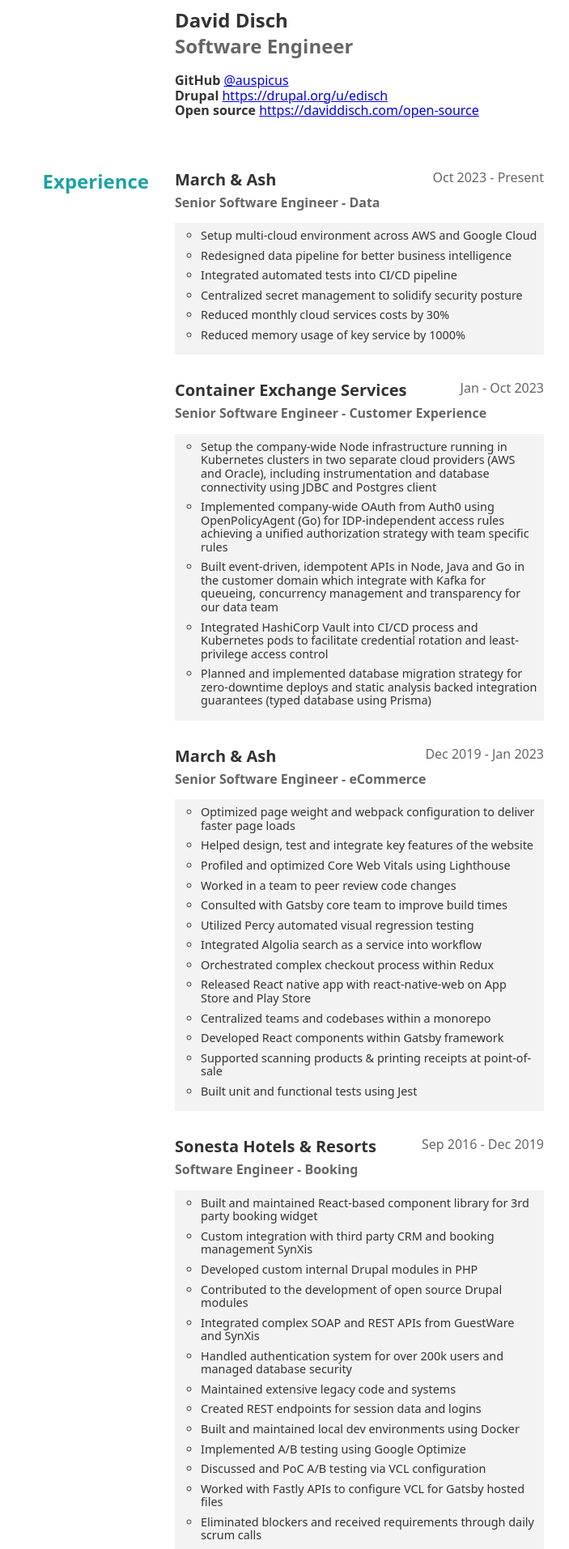
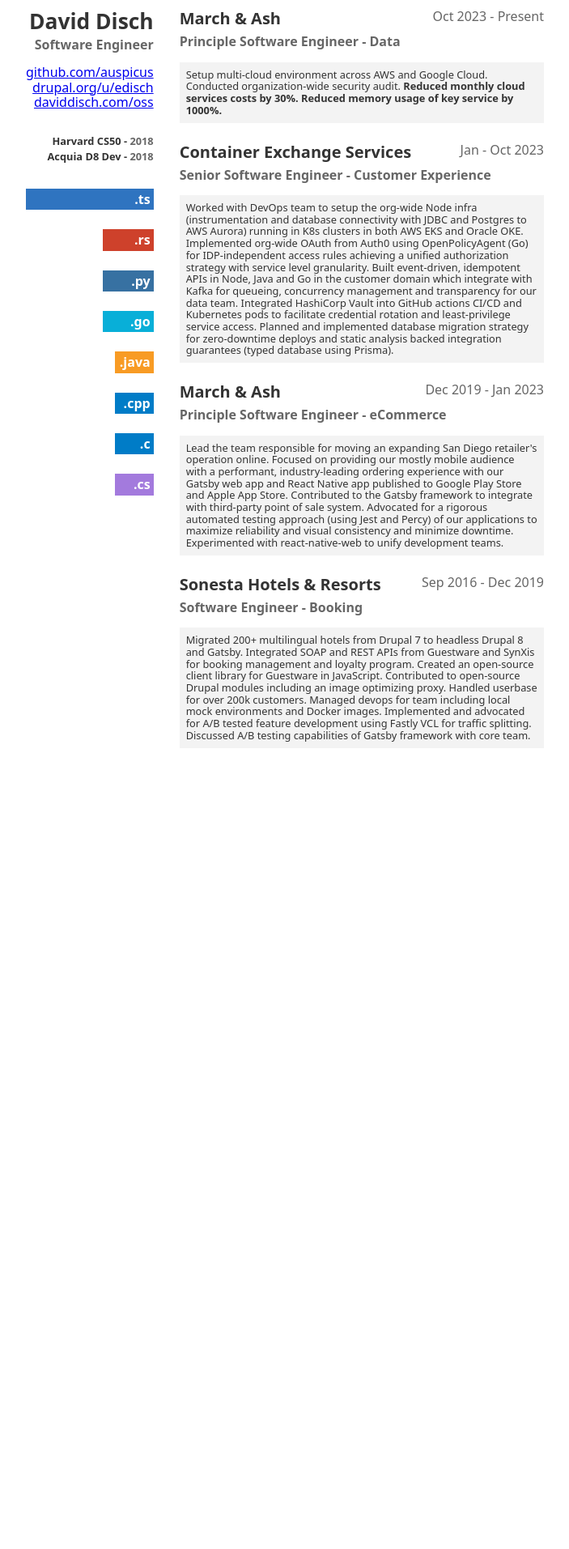
Before and after one commit to Auspicus/daviddisch.com, a Next.js app: page /cv in a window 1280 px wide. Shown: the part 80-1993 px from the top of the page at 81% size, without its empty margins (288-991 px from the left). After the commit the page ends 1076 px from the top, so only its background shows below. Built offline with nearby package versions, Linux system fonts and the light colour scheme.

Commit message:
Shorten CV so that it's one printable A4 page

```diff
--- a/components/Layout/index.tsx
+++ b/components/Layout/index.tsx
@@ -8,7 +8,7 @@
 const pages = [
   {title: 'whois', url: '/'},
   {title: 'ls -la', url: '/blog'},
-  {title: 'git log', url: '/open-source'},
+  {title: 'git log', url: '/oss'},
   {title: 'history', url: '/cv'},
 ]
 
--- a/next.config.js
+++ b/next.config.js
@@ -2,6 +2,12 @@
 const nextConfig = {
   reactStrictMode: true,
   swcMinify: true,
+  redirects: async () => {
+    return [{
+      source: '/open-source',
+      destination: '/oss'
+    }]
+  },
   webpack(config) {
     config.module.rules.push({
       test: /\.svg$/,
--- a/pages/cv.tsx
+++ b/pages/cv.tsx
@@ -5,134 +5,106 @@
   experience: [
     {
       company: "March & Ash",
-      position: "Senior Software Engineer - Data",
+      position: "Principle Software Engineer - Data",
       date: "Oct 2023 - Present",
       description:
-        `<ul class="reset-list">
-          <li>Setup multi-cloud environment across AWS and Google Cloud</li>
-          <li>Redesigned data pipeline for better business intelligence</li>
-          <li>Integrated automated tests into CI/CD pipeline</li>
-          <li>Centralized secret management to solidify security posture</li>
-          <li>Reduced monthly cloud services costs by 30%</li>
-          <li>Reduced memory usage of key service by 1000%</li>
-        </ul>`,
+        `<p>Setup multi-cloud environment across AWS and Google Cloud. Conducted organization-wide security audit. <b>Reduced monthly cloud services costs by 30%. Reduced memory usage of key service by 1000%.</b></p>`,
     },
     {
       company: "Container Exchange Services",
       position: "Senior Software Engineer - Customer Experience",
       date: "Jan - Oct 2023",
-      description: `<ul class="reset-list">
-        <li>Setup the company-wide Node infrastructure running in Kubernetes clusters in two separate cloud providers (AWS and Oracle), including instrumentation and database connectivity using JDBC and Postgres client</li>
-        <li>Implemented company-wide OAuth from Auth0 using OpenPolicyAgent (Go) for IDP-independent access rules achieving a unified authorization  strategy with team specific rules</li>
-        <li>Built event-driven, idempotent APIs in Node, Java and Go in the customer domain which integrate with Kafka for queueing, concurrency management and transparency for our data team</li>
-        <li>Integrated HashiCorp Vault into CI/CD process and Kubernetes pods to facilitate credential rotation and least-privilege access control</li>
-        <li>Planned and implemented database migration strategy for zero-downtime deploys and static analysis backed integration guarantees (typed database using Prisma)</li>
-      </ul>`,
+      description: `<p>Worked with DevOps team to setup the org-wide Node infra (instrumentation and database connectivity with JDBC and Postgres to AWS Aurora) running in K8s clusters in both AWS EKS and Oracle OKE.
+      Implemented org-wide OAuth from Auth0 using OpenPolicyAgent (Go) for IDP-independent access rules achieving a unified authorization strategy with service level granularity.
+      Built event-driven, idempotent APIs in Node, Java and Go in the customer domain which integrate with Kafka for queueing, concurrency management and transparency for our data team.
+      Integrated HashiCorp Vault into GitHub actions CI/CD and Kubernetes pods to facilitate credential rotation and least-privilege service access.
+      Planned and implemented database migration strategy for zero-downtime deploys and static analysis backed integration guarantees (typed database using Prisma).</p>`,
     },
     {
       company: "March & Ash",
-      position: "Senior Software Engineer - eCommerce",
+      position: "Principle Software Engineer - eCommerce",
       date: "Dec 2019 - Jan 2023",
       description:
-        `<ul class="reset-list">
-          <li>Optimized page weight and webpack configuration to deliver faster page loads</li>
-          <li>Helped design, test and integrate key features of the website</li>
-          <li>Profiled and optimized Core Web Vitals using Lighthouse</li>
-          <li>Worked in a team to peer review code changes</li>
-          <li>Consulted with Gatsby core team to improve build times</li>
-          <li>Utilized Percy automated visual regression testing</li>
-          <li>Integrated Algolia search as a service into workflow</li>
-          <li>Orchestrated complex checkout process within Redux</li>
-          <li>Released React native app with react-native-web on App Store and Play Store</li>
-          <li>Centralized teams and codebases within a monorepo</li>
-          <li>Developed React components within Gatsby framework</li>
-          <li>Supported scanning products &amp; printing receipts at point-of-sale</li>
-          <li>Built unit and functional tests using Jest</li>
-        </ul>`,
+        `<p>Lead the team responsible for moving an expanding San Diego retailer's operation online.
+        Focused on providing our mostly mobile audience with a performant, industry-leading ordering experience with our Gatsby web app and React Native app published to Google Play Store and Apple App Store.
+        Contributed to the Gatsby framework to integrate with third-party point of sale system.
+        Advocated for a rigorous automated testing approach (using Jest and Percy) of our applications to maximize reliability and visual consistency and minimize downtime.
+        Experimented with react-native-web to unify development teams.</p>
+        `,
     },
     {
       company: "Sonesta Hotels & Resorts",
       position: "Software Engineer - Booking",
       date: "Sep 2016 - Dec 2019",
       description:
-        `<ul class="reset-list">
-          <li>Built and maintained React-based component library for 3rd party booking widget</li>
-          <li>Custom integration with third party CRM and booking management SynXis</li>
-          <li>Developed custom internal Drupal modules in PHP</li>
-          <li>Contributed to the development of open source Drupal modules</li>
-          <li>Integrated complex SOAP and REST APIs from GuestWare and SynXis</li>
-          <li>Handled authentication system for over 200k users and managed database security</li>
-          <li>Maintained extensive legacy code and systems</li>
-          <li>Created REST endpoints for session data and logins</li>
-          <li>Built and maintained local dev environments using Docker</li>
-          <li>Implemented A/B testing using Google Optimize</li>
-          <li>Discussed and PoC A/B testing via VCL configuration</li>
-          <li>Worked with Fastly APIs to configure VCL for Gatsby hosted files</li>
-          <li>Eliminated blockers and received requirements through daily scrum calls</li>
-          <li>Constructed an interactive Google Maps experience</li>
-          <li>Optimized frontend experience by implementing new browser APIs</li>
-          <li>Migrated content and custom Drupal site from D7 to D8</li>
-          <li>Contributed patches to Gatsby core and Drupal modules to enable headless</li>
-      </ul>`,
+        `<p>Migrated 200+ multilingual hotels from Drupal 7 to headless Drupal 8 and Gatsby.
+        Integrated SOAP and REST APIs from Guestware and SynXis for booking management and loyalty program.
+        Created an open-source client library for Guestware in JavaScript.
+        Contributed to open-source Drupal modules including an image optimizing proxy.
+        Handled userbase for over 200k customers.
+        Managed devops for team including local mock environments and Docker images.
+        Implemented and advocated for A/B tested feature development using Fastly VCL for traffic splitting.
+        Discussed A/B testing capabilities of Gatsby framework with core team.
+        </p>`,
     },
   ],
   languages: [
     {
-      name: 'TypeScript',
-      level: 0.9,
+      name: '.ts',
+      level: 1.0,
       color: '#2f74c0',
       textColor: '#fff',
     },
     {
-      name: 'Rust',
-      level: 0.5,
+      name: '.rs',
+      level: 0.4,
       color: '#ce412b',
       textColor: '#fff'
     },
     {
-      name: 'Python',
-      level: 0.3,
+      name: '.py',
+      level: 0.4,
       color: '#3771a2',
       textColor: '#fff'
     },
     {
-      name: 'Go',
-      level: 0.3,
+      name: '.go',
+      level: 0.4,
       color: '#08afd8',
       textColor: '#fff'
     },
     {
-      name: 'Java',
-      level: 0.2,
+      name: '.java',
+      level: 0.3,
       color: '#f89b24',
       textColor: '#fff'
     },
     {
-      name: 'C++',
-      level: 0.15,
+      name: '.cpp',
+      level: 0.3,
       color: '#007cc7',
       textColor: '#fff'
     },
     {
-      name: 'C',
-      level: 0.15,
+      name: '.c',
+      level: 0.3,
       color: '#007cc7',
       textColor: '#fff'
     },
     {
-      name: 'C#',
-      level: 0.1,
+      name: '.cs',
+      level: 0.3,
       color: '#a37add',
       textColor: '#fff',
     },
   ],
   education: [
     {
-      name: "Harvard CS50 Certification",
+      name: "Harvard CS50",
       date: "2018",
     },
     {
-      name: "Acquia Certified Drupal 8 Developer",
+      name: "Acquia D8 Dev",
       date: "2018",
     },
   ],
@@ -142,21 +114,39 @@
   return (
     <Layout title="CV">
       <div className="page-cv">
-        <section style={{ pageBreakAfter: 'always' }} className="cv-section">
-          <div></div>
+        <section className="cv-section">
           <div>
-            <h1 className="page-title">David Disch</h1>
-            <h2 className="page-subtitle">Software Engineer</h2>
-            <p>
-              <b>GitHub</b> <a href="https://github.com/auspicus">@auspicus</a><br/>
-              <b>Drupal</b> <a href="https://drupal.org/u/edisch">https://drupal.org/u/edisch</a><br/>
-              <b>Open source</b> <a href="https://daviddisch.com/open-source">https://daviddisch.com/open-source</a><br/>
-            </p>
+            <div style={{ textAlign: 'right' }}>
+              <h1 className="page-title">David Disch</h1>
+              <h2 className="page-subtitle">Software Engineer</h2>
+              <p style={{ marginBottom: '2rem' }}>
+                <a href="https://github.com/auspicus">github.com/auspicus</a><br/>
+                <a href="https://drupal.org/u/edisch">drupal.org/u/edisch</a><br/>
+                <a href="https://daviddisch.com/oss">daviddisch.com/oss</a><br/>
+              </p>
+            </div>
+            <div className="cv-education cv-section-content">
+              <h3 className="cv-section-heading sr-only">Education</h3>
+              {data.education.map((e) => (
+                <div key={e.date + e.name} className="cv-section-item">
+                  <h4 className="cv-education-title">{e.name} - <span className="cv-education-date">{e.date}</span></h4>
+                </div>
+              ))}
+            </div>
+            <h3 className="cv-section-heading sr-only">Languages</h3>
+            <div style={{ marginBottom: '2rem' }}></div>
+            <div className="cv-section-content">
+              {data.languages.sort((a, b) => b.level - a.level).map((l) => (
+                <div key={l.name} className="cv-section-item">
+                  <div className="cv-lang">
+                    <div style={{ backgroundColor: l.color, width: `${l.level * 100}%` }} className="cv-lang-bg"></div>
+                    <span style={{ color: l.textColor }} className="cv-lang-title">{l.name}</span>
+                  </div>
+                </div>
+              ))}
+            </div>
           </div>
-        </section>
 
-        <section style={{ pageBreakAfter: 'always' }} className="cv-section">
-          <h3 className="cv-section-heading">Experience</h3>
           <div className="cv-section-content">
             {data.experience.map((e) => (
               <div key={e.date + e.company} className="cv-section-item">
@@ -171,32 +161,6 @@
             ))}
           </div>
         </section>
-
-        <section style={{ pageBreakAfter: 'always' }} className="cv-section">
-          <h3 className="cv-section-heading">Languages</h3>
-          <div className="cv-section-content">
-            {data.languages.sort((a, b) => b.level - a.level).map((l) => (
-              <div key={l.name} className="cv-section-item">
-                <div className="cv-lang">
-                  <span style={{ backgroundColor: l.color, width: `${l.level * 100}%` }} className="cv-lang-bg"></span>
-                  <span style={{ color: l.textColor }} className="cv-lang-title">{l.name}</span>
-                </div>
-              </div>
-            ))}
-          </div>
-        </section>
-
-        <section style={{ pageBreakAfter: 'always' }} className="cv-section">
-          <h3 className="cv-section-heading">Education</h3>
-          <div className="cv-section-content">
-            {data.education.map((e) => (
-              <div key={e.date + e.name} className="cv-section-item">
-                <div className="cv-date">{e.date}</div>
-                <h4 className="cv-title">{e.name}</h4>
-              </div>
-            ))}
-          </div>
-        </section>
       </div>
     </Layout>
   );
--- a/styles/globals.css
+++ b/styles/globals.css
@@ -374,7 +374,11 @@
   }
 
   a:visited {
-    color: blue;
+    color: #ce412b;
+  }
+
+  a {
+    color: #ce412b;
   }
 }
 
@@ -447,6 +451,13 @@
   fill: var(--theme-light-col-acc);
 }
 
+.sr-only {
+  opacity: 0;
+  position: absolute;
+  top: 0;
+  left: 0;
+}
+
 .page-title {
   font-size: 1.5rem;
   margin-bottom: 0;
@@ -487,11 +498,16 @@
 }
 
 .cv-section-item {
-  margin-bottom: 2rem;
+  margin-bottom: 1.5rem;
 }
 
 .page-cv .page-title {
   margin-top: 0;
+  font-size: 1.65rem;
+}
+
+.page-cv .page-subtitle {
+  font-size: 1rem;
 }
 
 .page-cv .cv-title {
@@ -518,16 +534,12 @@
   padding: .5rem;
   margin-top: 1rem;
   max-width: 480px;
+  font-size: .8rem;
 }
 
-.page-cv .cv-description ul {
-  list-style: circle;
-  margin-left: 1.5rem;
-  font-size: .9rem;
-}
-
-.page-cv .cv-description ul li {
-  margin-bottom: .5rem;
+.page-cv .cv-description p {
+  margin: 0;
+  padding: 0;
 }
 
 .page-cv main {
@@ -640,13 +652,14 @@
 .cv-lang {
   position: relative;
   padding: 0.25rem;
+  text-align: right;
 }
 
 .cv-lang-bg {
   display: block;
   position: absolute;
   top: 0;
-  left: 0;
+  right: 0;
   height: 100%;
 }
 
@@ -655,3 +668,20 @@
   position: relative;
   z-index: 2;
 }
+
+.cv-education {
+  text-align: right;
+}
+
+.cv-education .cv-section-item {
+  margin-bottom: 0.25rem;
+}
+
+.cv-education-title {
+  font-size: 0.8rem;
+  margin: 0;
+}
+
+.cv-education-date {
+  color: var(--theme-light-col-fg-acc);
+}
```
Also changed, not shown: pages/oss.tsx (renamed from pages/open-source.tsx).
